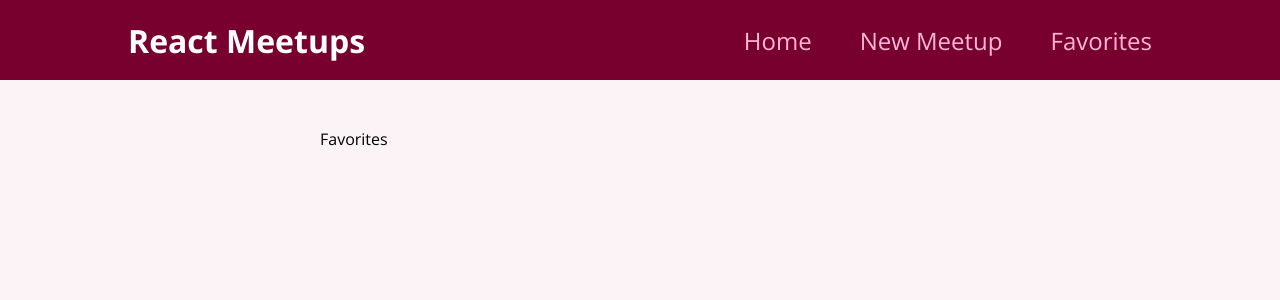
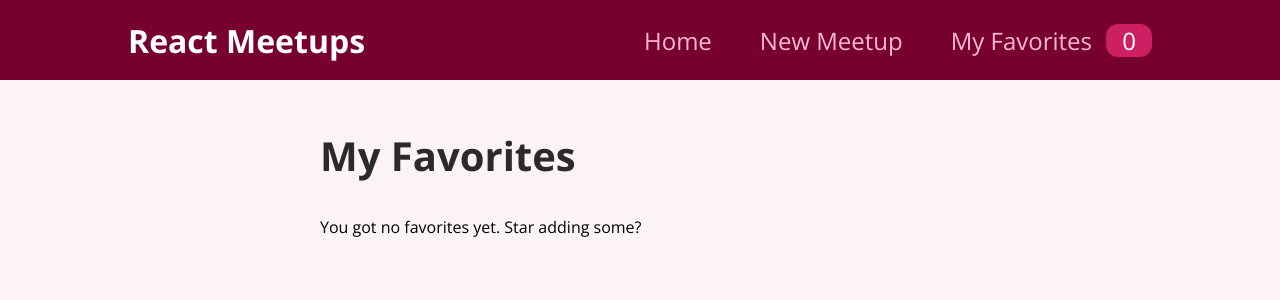
Before and after one commit to lmdelgallego/react-course, a React (Create React App) app: page /favorites in a window 1280 px wide. Shown: the top 300 px of the page. Built offline with nearby package versions, Linux system fonts and the light colour scheme.

Commit message:
✨ S2.48. More Context Usage

```diff
--- a/src/components/layout/MainNavigation.js
+++ b/src/components/layout/MainNavigation.js
@@ -1,8 +1,12 @@
+import { useContext } from 'react';
 import { Link } from 'react-router-dom';
+
+import FavoritesContext from '../../store/favorite-context';
 
 import classes from './MainNavigation.module.css';
 
 const MainNavigation = () => {
+  const favoriteCtx = useContext(FavoritesContext);
   return (
     <header className={classes.header}>
       <div className={classes.logo}>React Meetups</div>
@@ -15,7 +19,9 @@
             <Link to='/new-meetup'>New Meetup</Link>
           </li>
           <li>
-            <Link to='/favorites'>Favorites</Link>
+            <Link to='/favorites'>
+              My Favorites <span className={classes.badge}>{favoriteCtx.totalFavorites}</span>
+            </Link>
           </li>
         </ul>
       </nav>
--- a/src/pages/Favorites.js
+++ b/src/pages/Favorites.js
@@ -1,5 +1,24 @@
+import { useContext } from 'react';
+import MeetupList from '../components/meetups/MeetupList';
+import FavoritesContext from '../store/favorite-context';
+
 const FavoritesPage = () => {
-  return <div>Favorites</div>;
+  const favoritesContext = useContext(FavoritesContext);
+
+  let content;
+
+  if (favoritesContext.favorites.length === 0) {
+    content = <p>You got no favorites yet. Star adding some?</p>;
+  } else {
+    content = <MeetupList meetups={favoritesContext.favorites} />;
+  }
+
+  return (
+    <section>
+      <h1>My Favorites</h1>
+      {content}
+    </section>
+  );
 };
 
 export default FavoritesPage;
```
